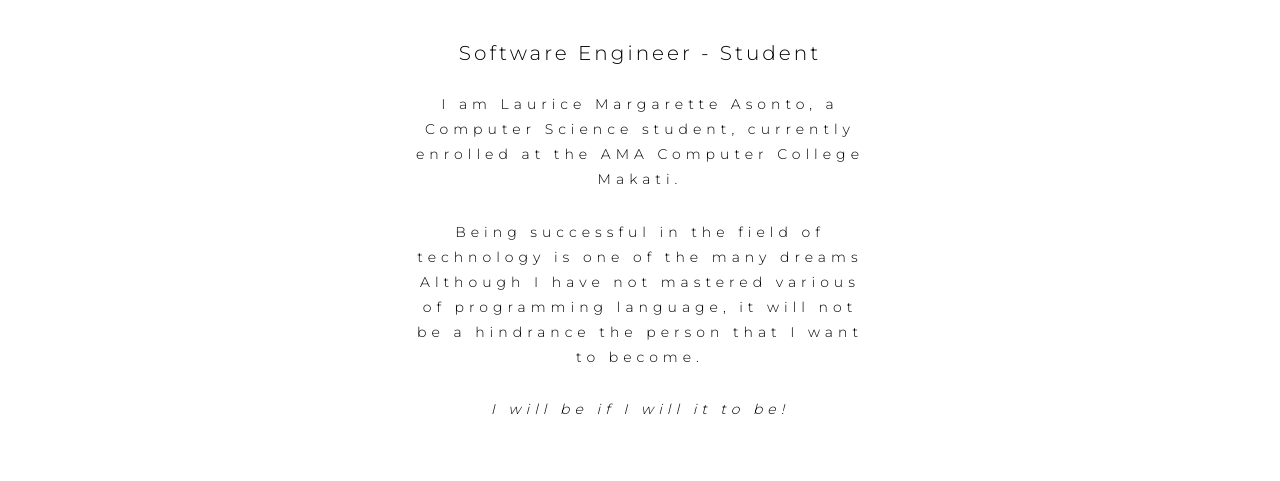
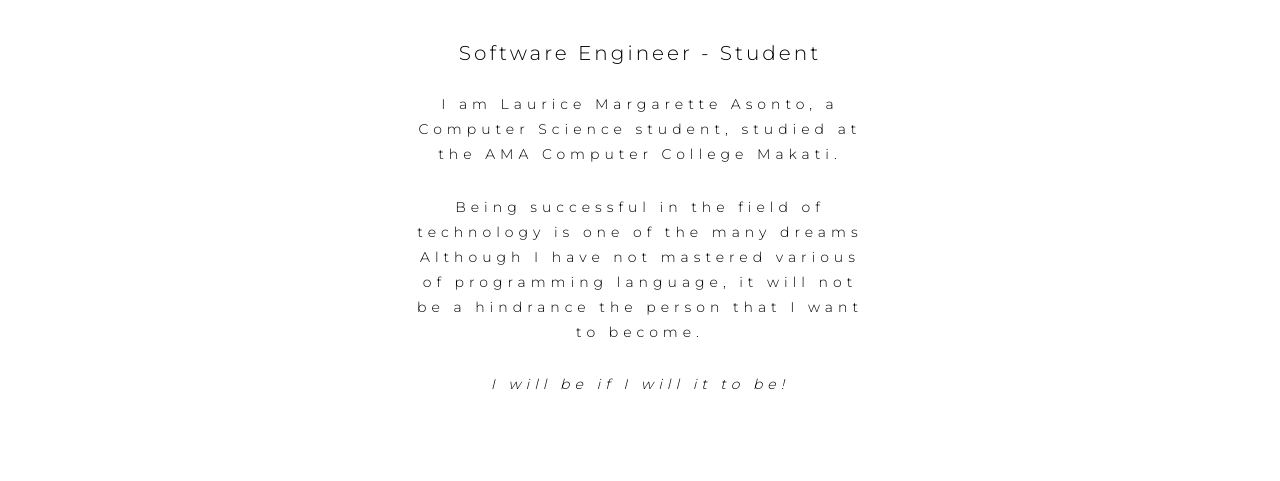
Before and after one commit to lauricemarga/firstproject, a plain HTML site: page index.html in a window 1280 px wide. Shown: the part 1179-1660 px from the top of the page. Drawn offline with Linux system fonts and the light colour scheme.

Commit message:
replace enrolled into studied

```diff
--- a/index.html
+++ b/index.html
@@ -23,7 +23,7 @@
         <h1>ABOUT ME</h1>
         <h5>Software Engineer - Student</h5>
         <p>I am Laurice Margarette Asonto, a Computer Science student,
-                currently enrolled at the AMA Computer College Makati.</p>
+                studied at the AMA Computer College Makati.</p>
         <p>Being successful in the field of technology is one of the many dreams
                 Although I have not mastered various of programming language,
                 it will not be a hindrance the person that I want to become.</p>
```
